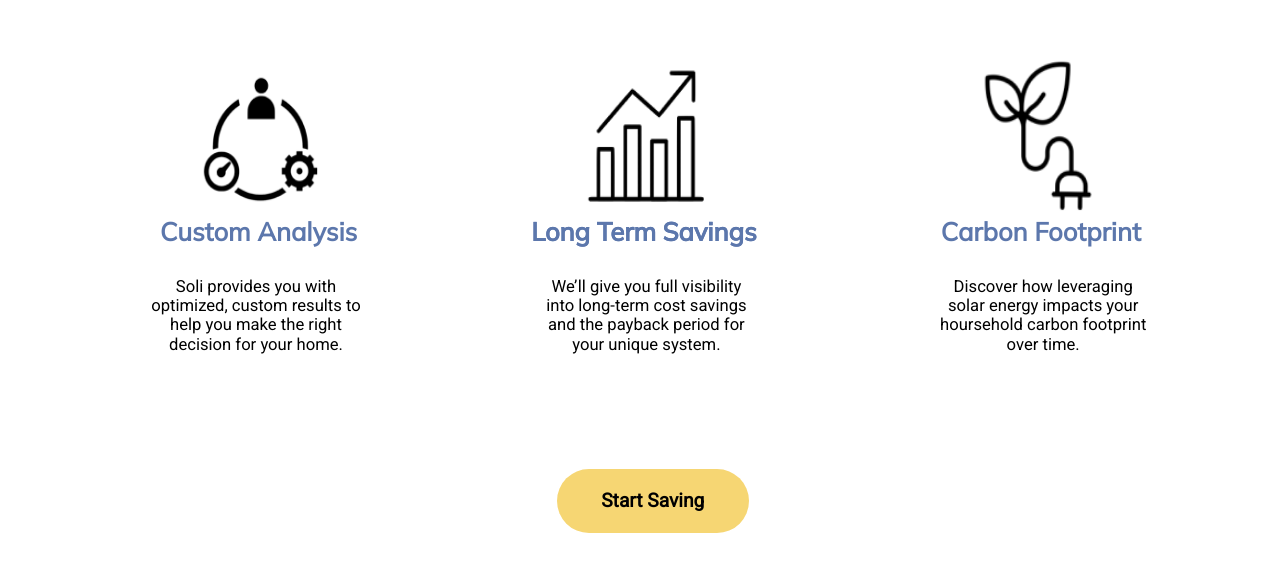
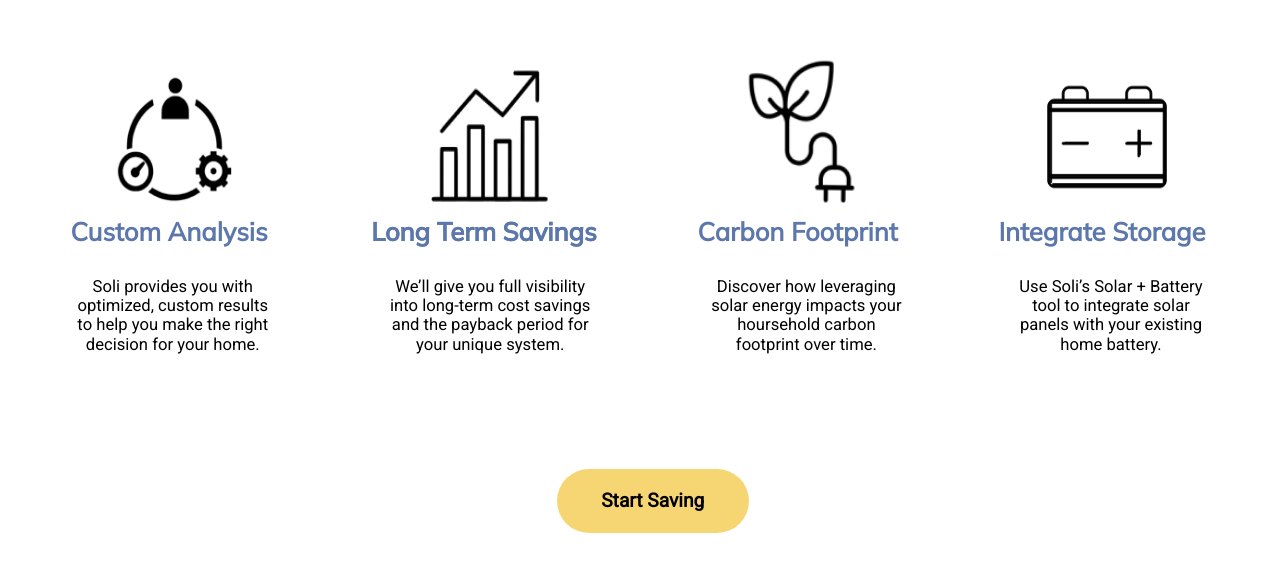
Before and after one commit to tanushree-sharma/fydp-app, a React (Create React App) app: page / in a window 1280 px wide. Shown: the part 987-1558 px from the top of the page. Built offline with nearby package versions, Linux system fonts and the light colour scheme.

Commit message:
added 4th column to second screen

```diff
--- a/src/App.css
+++ b/src/App.css
@@ -193,7 +193,7 @@ ul.nav-right {
   position: absolute;
   width: 12vw;
   height: 20vh;
-  left: 14.7%;
+  left: 8%;
   top: 61.5%;
 }
 #customAnalysisLabel {
@@ -211,15 +211,15 @@ ul.nav-right {
   position: absolute;
   width: 12.215vw;
   height: 4.69vh;
-  left: 12.5%;
+  left: 5.5%;
   top: 71%;
   white-space: nowrap;
 }
 #customAnalysisDesc {
   position: absolute;
-  width: 17vw;
+  width: 16vw;
   height: 25vh;
-  left: 11.5%;
+  left: 5.5%;
   top: 75%;
 
   font-family: Roboto;
@@ -236,7 +236,7 @@ ul.nav-right {
   position: absolute;
   width: 13vw;
   height: 20vh;
-  left: 43.75%;
+  left: 31.5%;
   top: 61.5%;
 }
 #longTermSavingsLabel {
@@ -254,15 +254,15 @@ ul.nav-right {
   position: absolute;
   width: 12.215vw;
   height: 4.69vh;
-  left: 41.5%;
+  left: 29%;
   top: 71%;
   white-space: nowrap;
 }
 #longTermSavingsDesc {
   position: absolute;
-  width: 17vw;
+  width: 16vw;
   height: 25vh;
-  left: 42%;
+  left: 30.3%;
   top: 75%;
 
   font-family: Roboto;
@@ -278,8 +278,8 @@ ul.nav-right {
 #carbonFootprintIcon {
   position: absolute;
   width: 12vw;
-  height: 22vh;
-  left: 75.5%;
+  height: 21vh;
+  left: 57%;
   top: 60.5%;
 }
 #carbonFootprintLabel {
@@ -297,15 +297,58 @@ ul.nav-right {
   position: absolute;
   width: 12.215vw;
   height: 4.69vh;
-  left: 73.5%;
+  left: 54.5%;
   top: 71%;
   white-space: nowrap;
 }
 #carbonFootprintDesc {
   position: absolute;
-  width: 17vw;
+  width: 16vw;
   height: 25vh;
-  left: 73%;
+  left: 55%;
+  top: 75%;
+
+  font-family: Roboto;
+  font-style: normal;
+  font-weight: 300;
+  font-size: 1.3vw;
+  line-height: 1.5vw;
+  text-align: center;
+
+  color: #000000;
+}
+
+#integrateStorageIcon {
+  position: absolute;
+  width: 13vw;
+  height: 23vh;
+  left: 80%;
+  top: 60.5%;
+}
+#integrateStorageLabel {
+  font-family: "Mulish", sans-serif;
+  font-style: normal;
+  font-weight: 600;
+  font-size: 2vw;
+  line-height: 2vw;
+  display: flex;
+  align-items: center;
+  text-align: center;
+
+  color: #5c77ac;
+
+  position: absolute;
+  width: 12.215vw;
+  height: 4.69vh;
+  left: 78%;
+  top: 71%;
+  white-space: nowrap;
+}
+#integrateStorageDesc {
+  position: absolute;
+  width: 16vw;
+  height: 25vh;
+  left: 78.8%;
   top: 75%;
 
   font-family: Roboto;
--- a/src/components/mainHomepage.js
+++ b/src/components/mainHomepage.js
@@ -4,6 +4,7 @@ import graphic from '../homepageGraphic2.png'
 import carbonFootprint from '../carbonFootprintIcon.png'
 import customAnalysis from '../customAnalysisIcon.png'
 import longTermSavings from '../longTermSavingsIcon.png'
+import integrateStorage from '../integrateStorageIcon.png'
 import scrollArrow from '../ScrollArrow.png';
 import Footer from '../components/Footer';
 
@@ -35,14 +36,17 @@ class mainHomepage extends Component {
             <img src={longTermSavings} alt ="Long Term Savings" id="longTermSavingsIcon"/>
             <p id="longTermSavingsLabel"> Long Term Savings </p>
             <img src={carbonFootprint} alt ="Carbon Footprint" id="carbonFootprintIcon"/>
+            <img src={integrateStorage} alt ="Integrate Storage" id="integrateStorageIcon"/>
 
             <p id="customAnalysisLabel"> Custom Analysis </p>
             <p id="longTermSavingsLabel"> Long Term Savings </p>
             <p id="carbonFootprintLabel"> Carbon Footprint </p>
+            <p id="integrateStorageLabel"> Integrate Storage </p>
 
             <p id="customAnalysisDesc"> Soli provides you with optimized, custom results to help you make the right decision for your home. </p>
             <p id="longTermSavingsDesc"> We’ll give you full visibility into long-term cost savings and the payback period for your unique system. </p>
             <p id="carbonFootprintDesc"> Discover how leveraging solar energy impacts your hoursehold carbon footprint over time. </p>
+            <p id="integrateStorageDesc"> Use Soli’s Solar + Battery tool to integrate solar panels with your existing home battery. </p>
 
             <form action="/start-saving">
                 <button type="submit" id="startButton2"> Start Saving </button>
```
Also changed, not shown: src/integrateStorageIcon.png, 1 other file (tests, documents, lock files or other folders).
